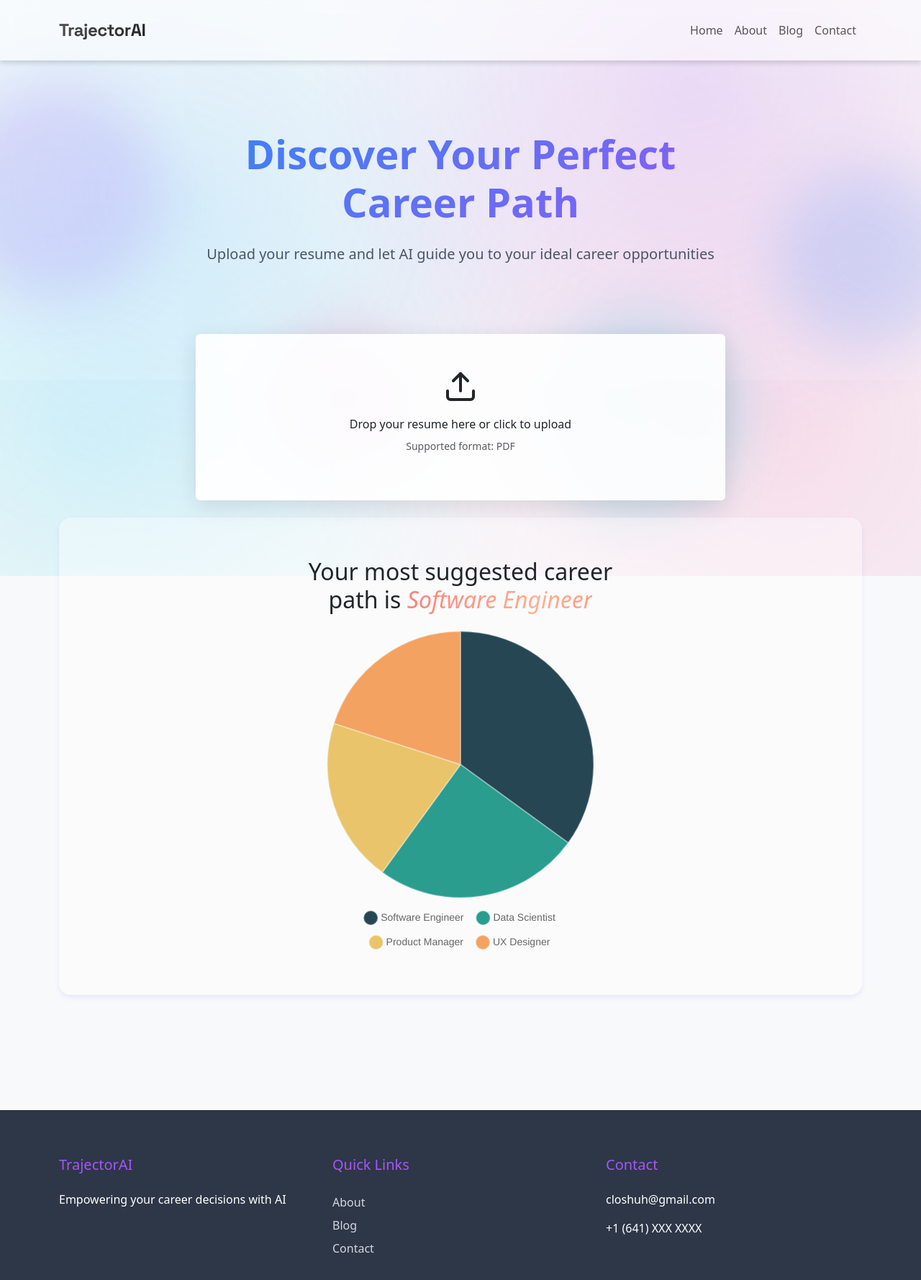
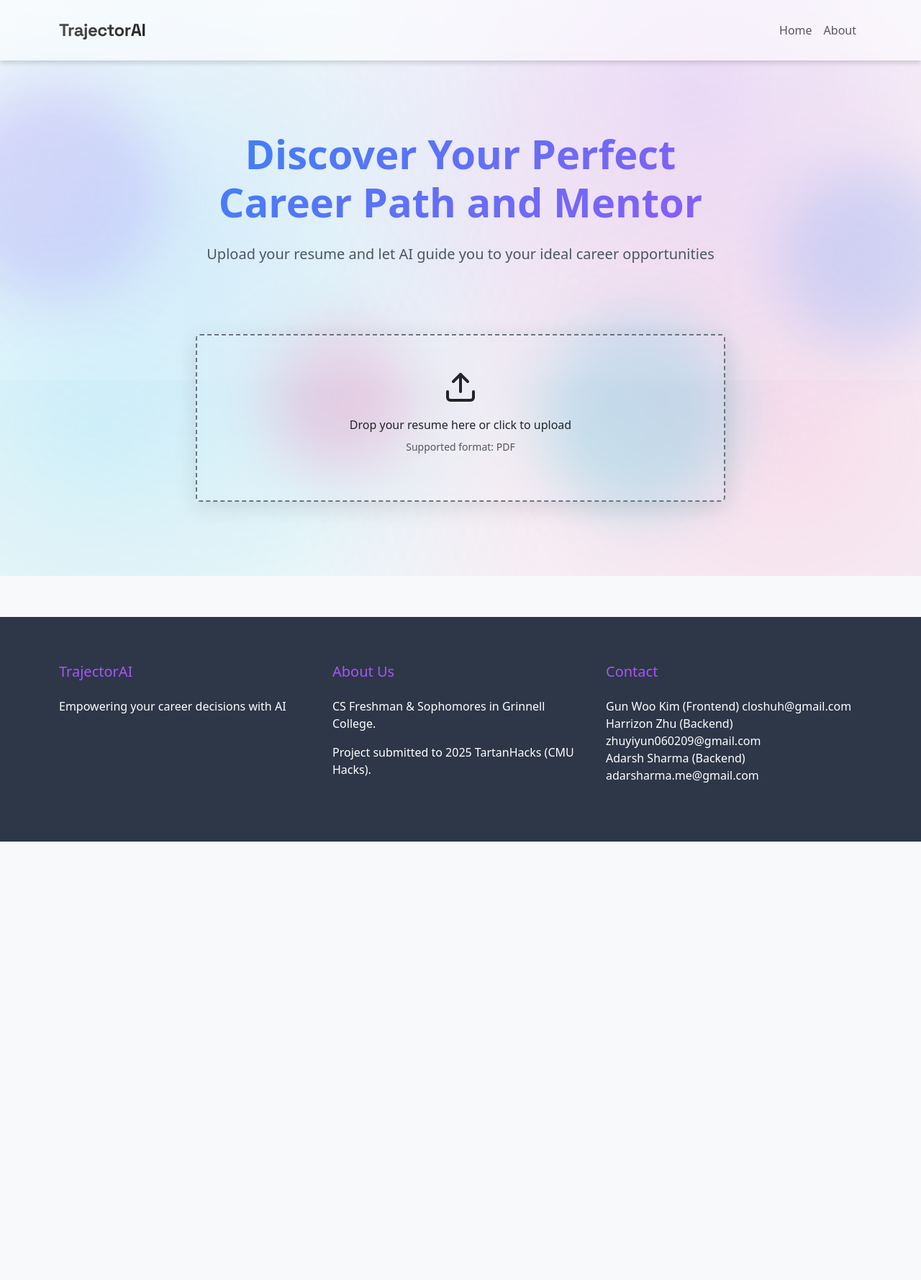
Before and after one commit to Quinsh/Trajectoria, a React (Vite) app in the folder frontend/: page / in a window 1280 px wide. Shown: the top 1778 px of the page at 72% size. After the commit the page ends 1169 px from the top, so only its background shows below. Built offline with nearby package versions, Linux system fonts and the light colour scheme; no server answers.

Commit message:
frontend finish

```diff
--- a/frontend/src/App.jsx
+++ b/frontend/src/App.jsx
@@ -28,8 +28,6 @@ function App() {
             <Nav className="ms-auto">
               <Nav.Link href="#home" className="nav-link-custom">Home</Nav.Link>
               <Nav.Link href="#about" className="nav-link-custom">About</Nav.Link>
-              <Nav.Link href="#blog" className="nav-link-custom">Blog</Nav.Link>
-              <Nav.Link href="#contact" className="nav-link-custom">Contact</Nav.Link>
             </Nav>
           </Navbar.Collapse>
         </Container>
@@ -40,7 +38,7 @@ function App() {
         <Container>
           <Row className="justify-content-center text-center">
             <Col md={10} lg={8}>
-              <h1 className="hero-title">Discover Your Perfect Career Path</h1>
+              <h1 className="hero-title">Discover Your Perfect Career Path and Mentor</h1>
               <p className="hero-subtitle">
                 Upload your resume and let AI guide you to your ideal career opportunities
               </p>
@@ -61,7 +59,7 @@ function App() {
       <Container className="main-content">
         <Row className="justify-content-center">
           <Col md={10} lg={12}>
-            {1 && (
+            {analysisResult && (
               <div className="mt-4 analysis-results">
                 <CareerSuggestions analysis={analysisResult} />
                 <ContactList analysis={analysisResult} />
@@ -79,17 +77,23 @@ function App() {
               <p>Empowering your career decisions with AI</p>
             </Col>
             <Col md={4}>
-              <h5>Quick Links</h5>
+              <h5>About Us</h5>
               <Nav className="flex-column">
-                <Nav.Link href="#about">About</Nav.Link>
-                <Nav.Link href="#blog">Blog</Nav.Link>
-                <Nav.Link href="#contact">Contact</Nav.Link>
+                <p>
+                  CS Freshman & Sophomores in Grinnell College.
+                </p>
+                <p>
+                  Project submitted to 2025 TartanHacks (CMU Hacks).
+                </p>
               </Nav>
             </Col>
             <Col md={4}>
               <h5>Contact</h5>
-              <p>closhuh@gmail.com</p>
-              <p>+1 (641) XXX XXXX</p>
+              <p>
+                Gun Woo Kim (Frontend) closhuh@gmail.com <br />
+                Harrizon Zhu (Backend) zhuyiyun060209@gmail.com <br />
+                Adarsh Sharma (Backend) adarsharma.me@gmail.com
+              </p>
             </Col>
           </Row>
         </Container>
--- a/frontend/src/components/ResumeUpload.jsx
+++ b/frontend/src/components/ResumeUpload.jsx
@@ -26,7 +26,7 @@ export const ResumeUpload = ({ onAnalysis }) => {
   };
 
   return (
-    <Card className="text-center">
+    <Card className="text-center border border-secondary border-2 border-dashed bg-transparent">
   <Card.Body className="p-5">
     <Form.Group controlId="resume-upload" className="mb-0">
       <Form.Label className="w-100 cursor-pointer mb-0">
@@ -45,5 +45,6 @@ export const ResumeUpload = ({ onAnalysis }) => {
     </Form.Group>
   </Card.Body>
 </Card>
+
   );
 };
--- a/frontend/src/styles/modern.css
+++ b/frontend/src/styles/modern.css
@@ -68,6 +68,10 @@ padding: 0.25rem 0;
 
 .custom-footer .nav-link:hover {
 color: white !important;
+}
+
+.border-dashed {
+  border-style: dashed !important;
 }
 
 /* Analysis Results */
```
Also changed, not shown: frontend/src/components/CareerSuggestions.jsx (+6 -6 lines), frontend/src/about.jsx (added). Lines whose indentation alone changed are shown as unchanged.
